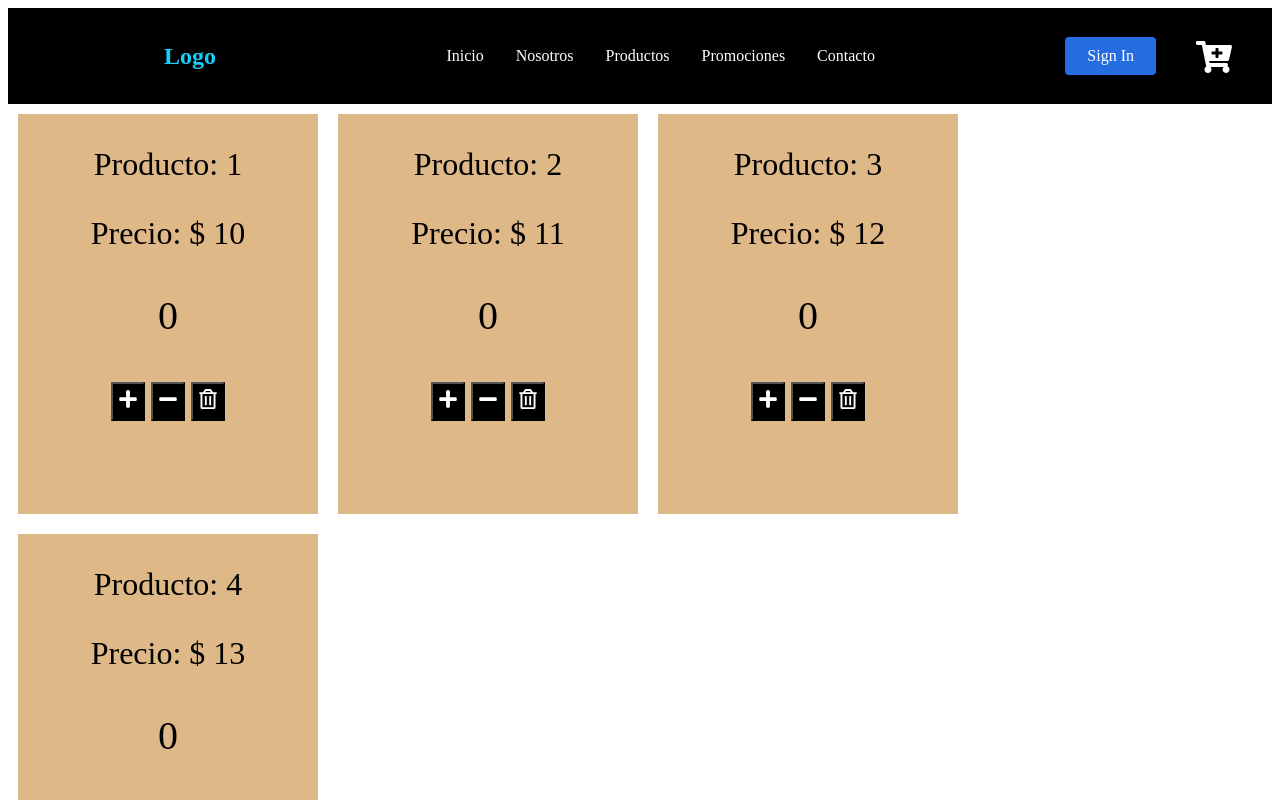
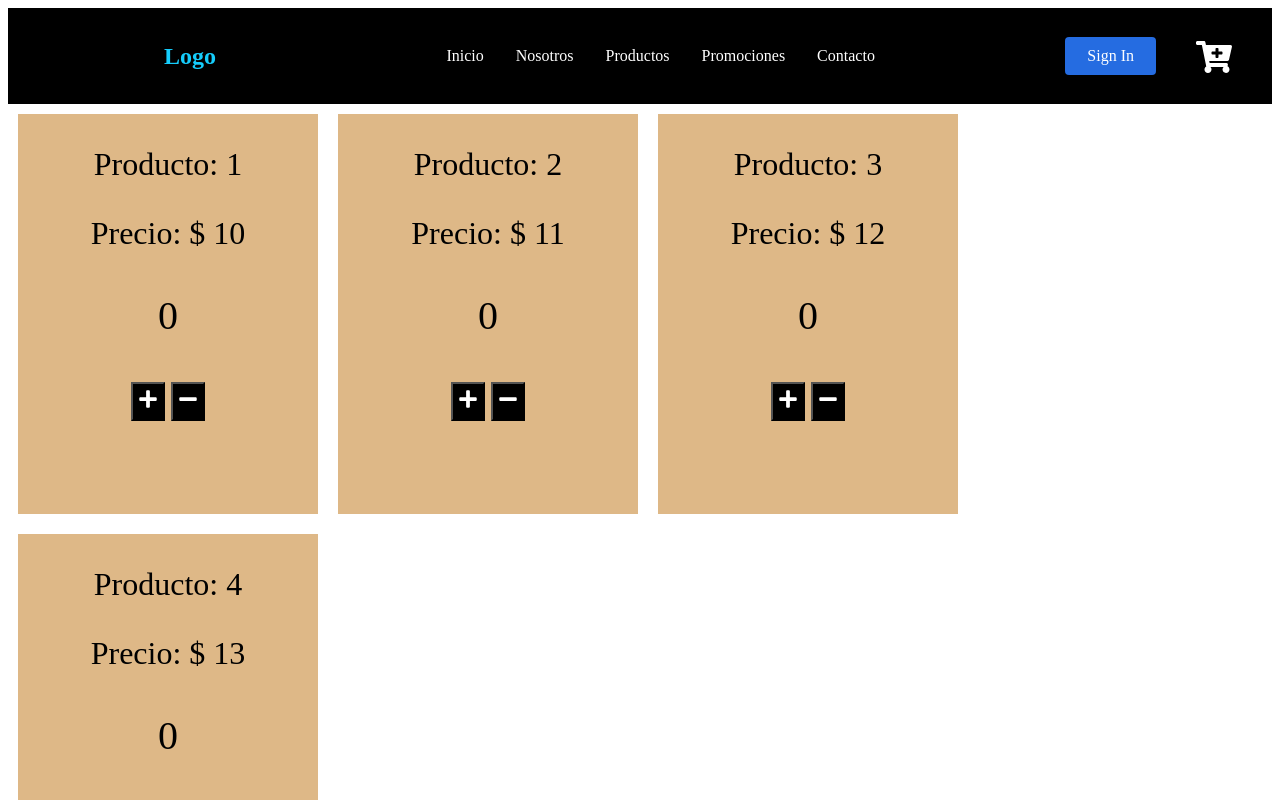
Before and after one commit to Martin-J-Larre/React-CoderHouse-Oishii-Chef-Larre, a React (Create React App) app: page / in a window 1280 px wide. Shown: the top 800 px of the page. Built offline with nearby package versions, Linux system fonts and the light colour scheme.

Commit message:
entrega clase 5 (fixed) contador con botón

```diff
--- a/src/components/Counter.js
+++ /dev/null
@@ -1,28 +0,0 @@
-import React, { useState } from 'react';
-import {FaPlus, FaMinus, FaRegTrashAlt } from "react-icons/fa";
-
-const Counter = () => {
-
-    const [count, setCount] = useState(0)
-
-    const increment = () => {
-        setCount(count + 1)
-    }
-    const decrement = () => {
-        setCount(count - 1)
-    }
-    const reset = () => {
-        setCount(0)
-    }
-    return(
-        <>
-            <div className="counter_container">
-                <p>{count}</p>
-                <button onClick={increment}><FaPlus /></button>
-                <button onClick={decrement}><FaMinus /></button>
-                <button onClick={reset}><FaRegTrashAlt /> </button>
-            </div>
-        </>
-    );
-}
-export default Counter;
--- /dev/null
+++ b/src/components/ItemCount.js
@@ -0,0 +1,33 @@
+import React, { useState } from 'react';
+import {FaPlus, FaMinus } from "react-icons/fa";
+
+const ItemCount = ({valorInicial, stock}) => {
+
+    const [isAdd, setAdd] = useState(valorInicial)
+
+    const increment = () => {
+        const newValue = isAdd +1 ;
+        if (newValue <= stock){
+            setAdd(newValue)
+        }
+    }
+
+    const decrement = () => {
+        const newValue = isAdd -1 ;
+        if (newValue >= valorInicial){
+            setAdd(newValue)
+        }
+    }
+
+
+    return(
+        <>
+            <div className="counter_container">
+                <p>{isAdd}</p>
+                <button onClick={increment}><FaPlus /></button>
+                <button onClick={decrement}><FaMinus /></button>
+            </div>
+        </>
+    );
+}
+export default ItemCount;
--- a/src/components/itemsListContainer.js
+++ b/src/components/itemsListContainer.js
@@ -1,5 +1,5 @@
 import React from 'react';
-import Counter from './Counter';
+import ItemCount from './ItemCount';
 
 const ItemsListContainer = (props) => {
 
@@ -7,7 +7,7 @@ const ItemsListContainer = (props) => {
         <div className="itemsListContainer">
            <p className="Items-p">Producto: {props.producto}</p>
            <p className="Items-p">Precio: {props.precio}</p>
-           <Counter />
+           <ItemCount valorInicial={0} stock={10}/>
         </div>
     );
 }
```
